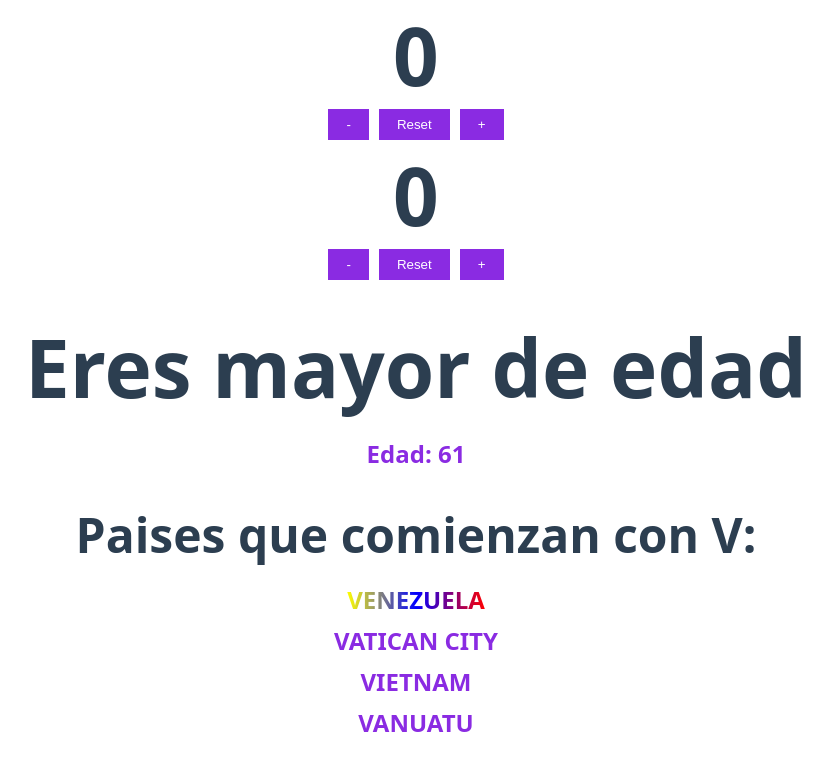
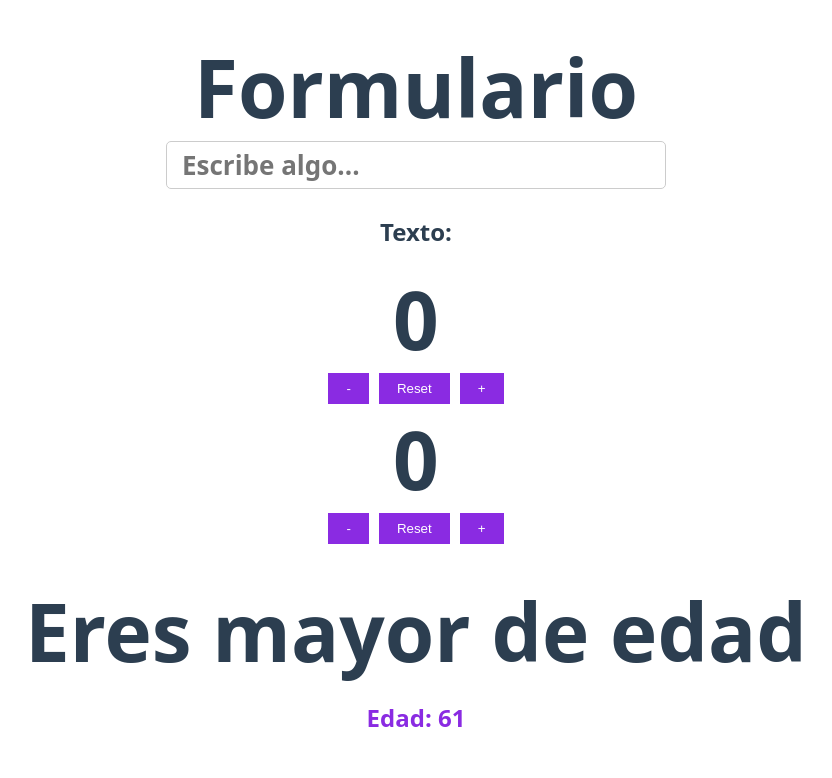
Before and after one commit to Pancratzia/Vue-Projects, a Vue app in the folder helloworld/: page / in a window 1280 px wide. Shown: the top 778 px of the page, without its empty margins (224-1056 px from the left). Built offline with nearby package versions, Linux system fonts and the light colour scheme.

Commit message:
Aprendiendo a usar v-model para bindear informacion de los formularios

```diff
--- a/helloworld/src/App.vue
+++ b/helloworld/src/App.vue
@@ -1,6 +1,9 @@
 <template>
 
   <div class="container">
+
+    <ModelForm />
+
     <CounterOption />
 
     <CounterComposition />
@@ -25,6 +28,7 @@ import CounterComposition from './components/CounterComposition.vue';
 import ExampleSelective from './components/ExampleSelective.vue';
 import ExampleFor from './components/ExampleFor.vue';
 import ExamplesBind from './components/ExamplesBind.vue';
+import ModelForm from './components/ModelForm.vue';
 </script>
 
 <style>
--- /dev/null
+++ b/helloworld/src/components/ModelForm.vue
@@ -0,0 +1,45 @@
+<template>
+    <h1>Formulario</h1>
+    <form class="form">
+        <input class="input" type="text" v-model="inputText" placeholder="Escribe algo...">
+    </form>
+    <p class="text">Texto: {{ inputText }}</p>
+</template>
+
+<script lang="ts" setup>
+    import { ref, Ref } from 'vue';
+    let inputText: Ref<string> = ref('');
+</script>
+
+<style scoped>
+
+    .form {
+        display: flex;
+        justify-content: center;
+        align-items: center;
+        flex-direction: column;
+        width: 100%;
+    }
+
+    .input {
+        padding: 5px 15px;
+        border: 1px solid #ccc;
+        border-radius: 5px;
+        outline: 0;
+        font-size: 26px;
+        margin-bottom: 10px;
+        width: min(90%, 500px);
+        font-family: system-ui, -apple-system, BlinkMacSystemFont, 'Segoe UI', Roboto, Oxygen, Ubuntu, Cantarell, 'Open Sans', 'Helvetica Neue', sans-serif;
+        font-weight: 700;
+    }
+
+    .text {
+        font-size: 1.5rem;
+        color: #2c3e50;
+        margin-top: 1rem;
+        font-weight: 900;
+        text-align: center;
+        width: 100%;
+        margin-bottom: 1rem;
+    }
+</style>
```
